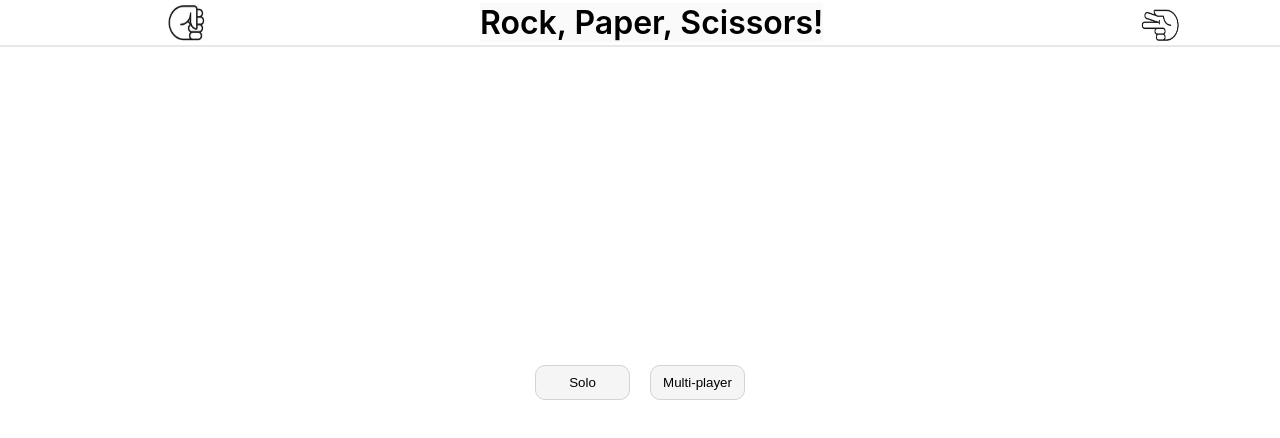
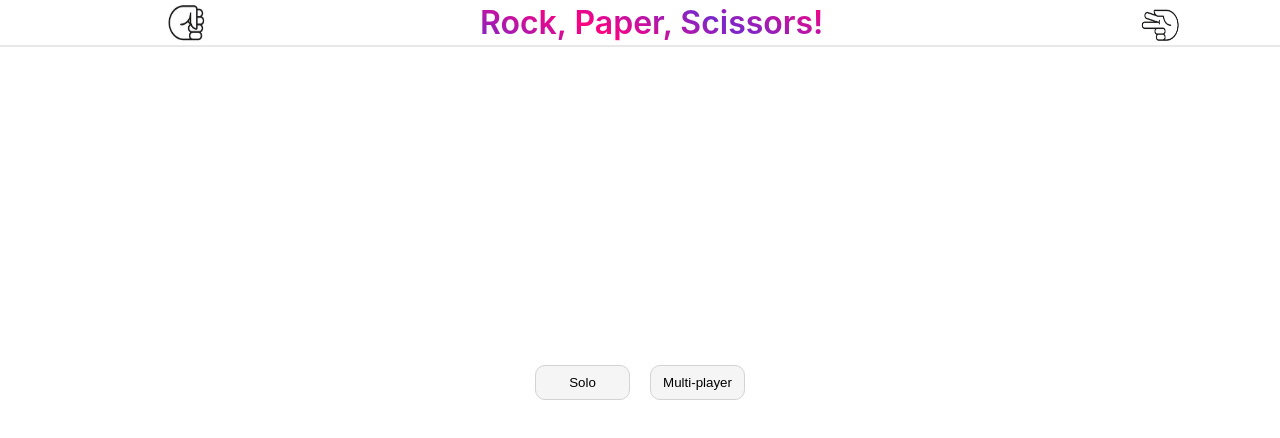
Before and after one commit to pkiecun/rps-ui, a React (Create React App) app in the folder rps/: page / in a window 1280 px wide. In both pictures the pointer is over the element "Rock, Paper, Scissors!". Shown: the top 438 px of the page. Built offline with nearby package versions, Linux system fonts and the light colour scheme; no server answers; what react-animations would draw is missing.

Commit message:
added color to top

```diff
--- a/rps/src/Components/Navbar.css
+++ b/rps/src/Components/Navbar.css
@@ -30,6 +30,15 @@
     box-sizing: border-box;
     background: #FAFAFA;
     cursor: pointer;
+    transition: .25s ease-out;
+}
+
+.searchBar:hover{
+    transition: .25s ease-in;
+    background: linear-gradient(27deg, #7928CA, #FF0080, #7928CA, #FF0080);
+    background-clip: unset;
+    -webkit-background-clip: text;
+    -webkit-text-fill-color: transparent;
 }
 
 /* .searchBar::placeholder{
@@ -56,7 +65,7 @@
     position: fixed;
     background-color: #fff;
     border: 1px solid #E6E6E6;
-    border-radius: 2px;
+    border-radius: 10px;
     right: 100px;
     top: 42px;
     width: 102px;
@@ -64,6 +73,13 @@
     text-align: center;
     z-index: 45;
     cursor: pointer;
+    transition: .25s ease-out;
+}
+
+.login-Button:hover{
+    transition: .25s ease-in;
+    background-color: black;
+    color: whitesmoke;
 }
 
 .loginText{
```
